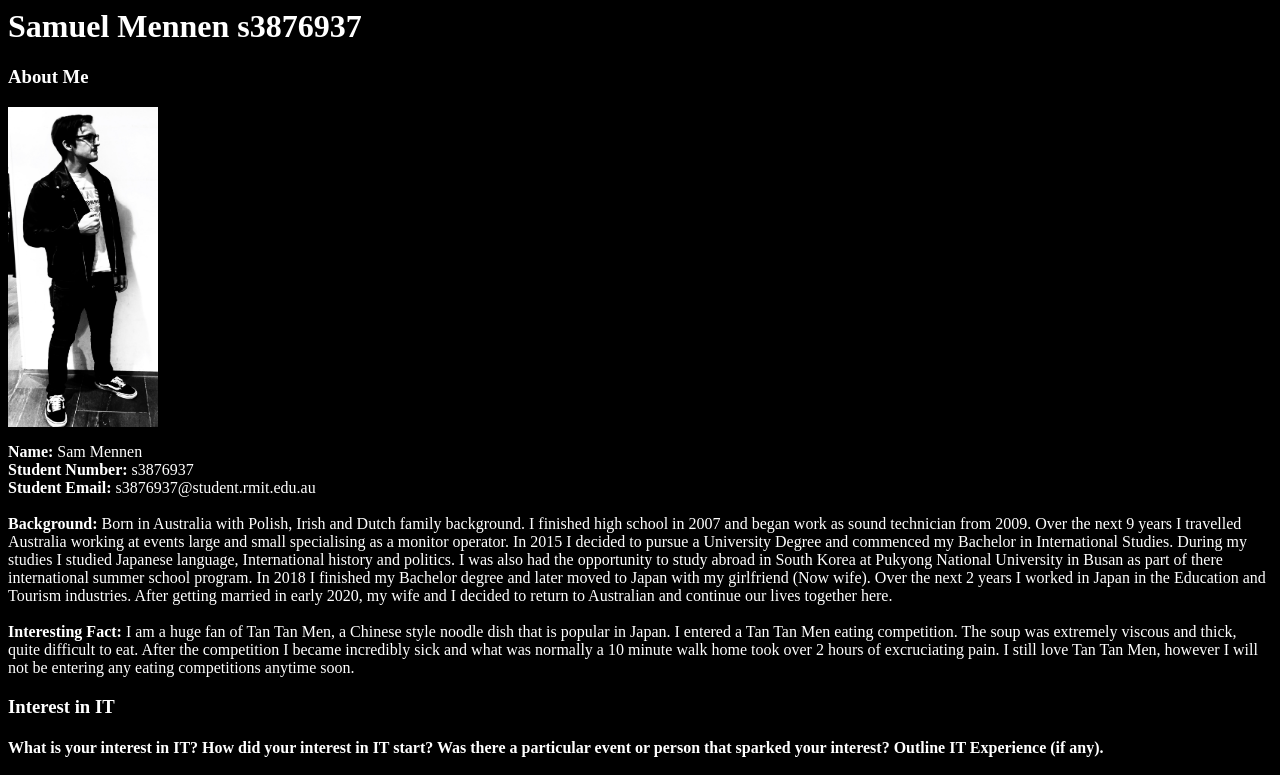
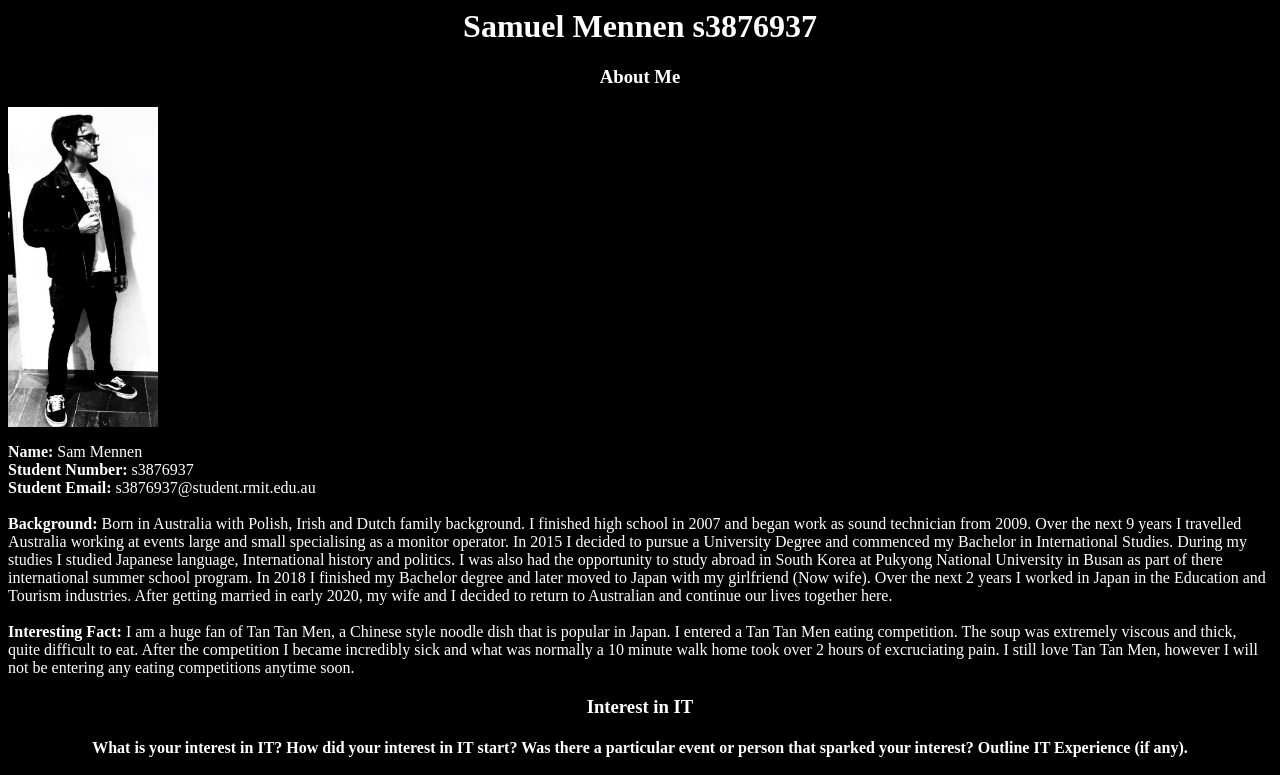
Before and after one commit to SammyWo/myWebpage, a plain HTML site: page index.html in a window 1280 px wide. Shown: the top 775 px of the page. Drawn offline with Linux system fonts and the light colour scheme.

Commit message:
Update index.html

```diff
--- a/index.html
+++ b/index.html
@@ -2,11 +2,12 @@
 <title>My Page</title>
 <style>
   body {background-color: black;}
-  h1    {color: white;}
-  h2    {color: white;}
-  h3    {color: white;}
-  h4    {color: white;}
-  p     {color:white;}
+  h1    {color: white; text-align:center;}
+  h2    {color: white; text-align:center;}
+  h3    {color: white; text-align:center;}
+  h4    {color: white; text-align:center;}
+  p     {color:white; text-align="justify/left/right/center"}
+
 </style>
 
 <body>
@@ -14,7 +15,6 @@
   <h1>Samuel Mennen s3876937</h1>
   <h3>About Me</h3>
 
- <div class="container">
      <img src="samPicture.jpg" style="width:150px;height:320px;">
   <p>
     <strong>Name: </strong>Sam Mennen<br>
@@ -146,6 +146,7 @@
    </p>
 
 
+
 </body>
 
 </html>
```
